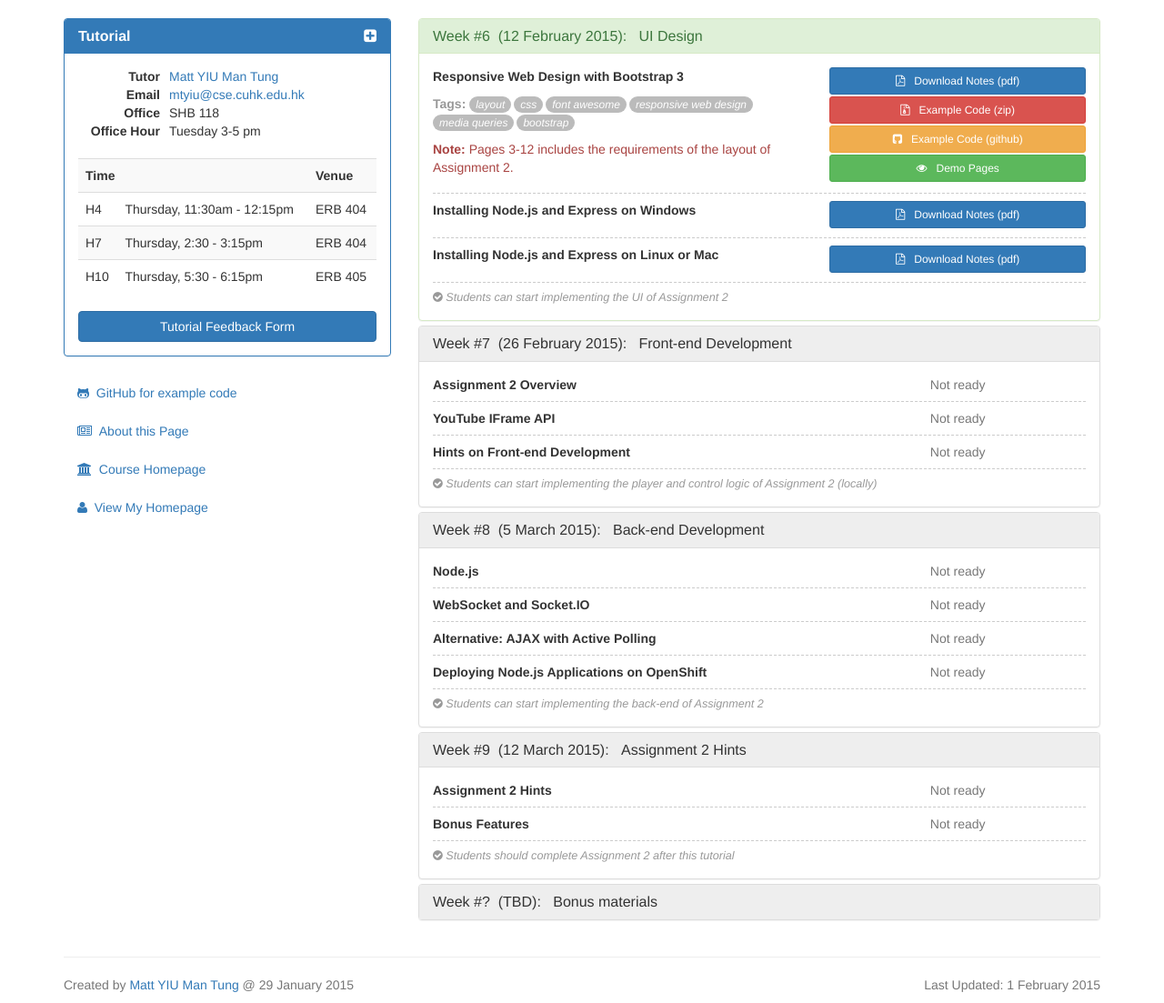
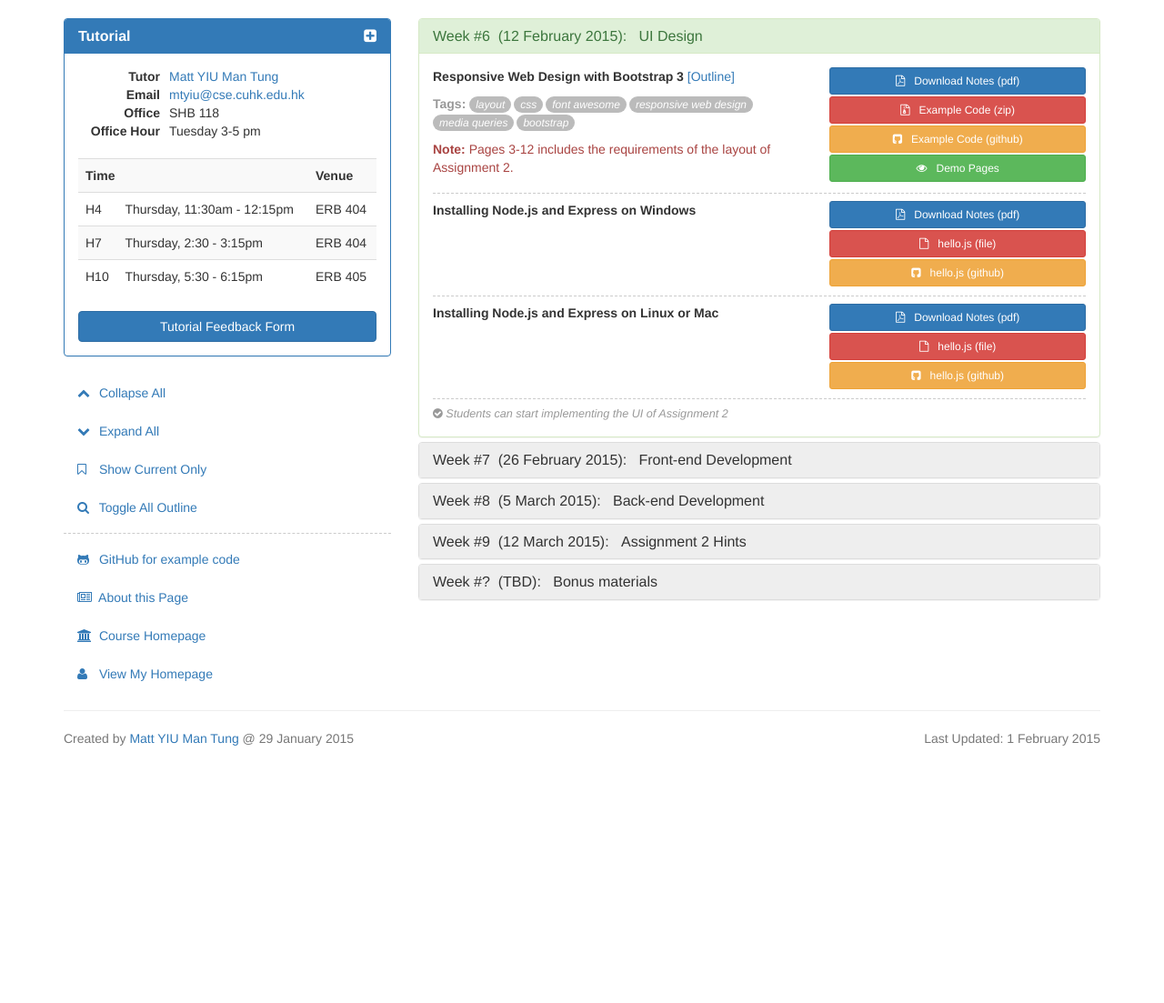
Before and after one commit to mtyiu/csci4140-spring15, a PHP site: page / in a window 1280 px wide. Shown: the part 94-1197 px from the top of the page at 91% size. After the commit the page ends 914 px from the top, so only its background shows below. Run offline with PHP 8.4, Linux system fonts and the light colour scheme.

Commit message:
Add buttons for toggling collapsible elements

```diff
--- a/css/custom.css
+++ b/css/custom.css
@@ -72,3 +72,14 @@ dl.dl-horizontal dd {
 .modal-header {
 	background-color: #ddd;
 }
+
+.outline {
+	margin-bottom: 0;
+	padding: 10px;
+	border: 1px dashed #ddd;
+	background-color: #f5f5f5;
+}
+
+.nav .fa {
+	width: 20px;
+}
--- a/index.html
+++ b/index.html
@@ -43,16 +43,26 @@
 									</a>
 								</h4>
 							</div>
-							<div id="tut-{{ $index }}" class="panel-collapse collapse{{ tutorial.display ? ' in' : '' }}" role="tabpanel" aria-labelledby="tut-heading-{{ $index }}">
+							<div id="tut-{{ $index }}" class="panel-collapse collapse-tut collapse{{ tutorial.display ? ' in' : '' }}{{ tutorial.current ? ' current' : '' }}" role="tabpanel" aria-labelledby="tut-heading-{{ $index }}">
 								<div class="panel-body">
 									<div class="row" ng-repeat-start="topic in tutorial.topics">
 										<div class="col-sm-7">
 											<strong class="topic">{{ topic.title }}</strong>
+											<a data-toggle="collapse" href="#tut-{{ $index }}-outline" aria-expanded="false" aria-controls="tut-{{ $index }}-outline" ng-if="topic.outline !== undefined">
+												[Outline]
+											</a>
+											<div class="collapse collapse-outline" id="tut-{{ $index }}-outline" ng-if="topic.outline !== undefined">
+												<div class="outline">
+													<ul>
+														<li ng-repeat="o in topic.outline">{{ o }}</li>
+													</ul>
+												</div>
+											</div>
 											<p class="tags" ng-if="topic.tags.length > 0">
 												<strong>Tags:</strong>
 												<span ng-repeat="tag in topic.tags" class="badge tag">{{ tag }}</span>
 											</p>
-											<p class="note text-danger" ng-if="topic.note != undefined">
+											<p class="note text-danger" ng-if="topic.note !== undefined">
 												<strong>Note:</strong>
 												<span>{{ topic.note }}</span>
 											</p>
@@ -138,12 +148,33 @@
 						</div>
 					</div>
 					<ul class="nav nav-pills nav-stacked">
+						<li>
+							<a href="javascript:;" id="collapse-all">
+								<i class="fa fa-chevron-up"></i> Collapse All
+							</a>
+						</li>
+						<li>
+							<a href="javascript:;" id="expand-all">
+								<i class="fa fa-chevron-down"></i> Expand All
+							</a>
+						</li>
+						<li>
+							<a href="javascript:;" id="show-current-only">
+								<i class="fa fa-bookmark-o"></i> Show Current Only
+							</a>
+						</li>
+						<li>
+							<a href="javascript:;" id="show-all-outline">
+								<i class="fa fa-search"></i> Toggle All Outline
+							</a>
+						</li>
+						<li><div class="divider"></div></li>
 						<li ng-repeat="nav in navs" ng-switch="nav.type">
 							<a ng-switch-when="normal" href="{{ nav.href }}" target="_blank">
-								<i class="fa fa-{{ nav.icon }}"></i>&nbsp;&nbsp;{{ nav.name }}
+								<i class="fa fa-{{ nav.icon }}"></i> {{ nav.name }}
 							</a>
 							<a ng-switch-when="modal" data-toggle="modal" href="#{{ nav.href }}">
-								<i class="fa fa-{{ nav.icon }}"></i>&nbsp;&nbsp;{{ nav.name }}
+								<i class="fa fa-{{ nav.icon }}"></i> {{ nav.name }}
 							</a>
 						</li>
 					</ul>
@@ -208,5 +239,6 @@
 		</div><!-- /.modal -->
 
 		<script src="js/bootstrap.min.js"></script>
+		<script src="js/custom.js"></script>
 	</body>
 </html>
--- /dev/null
+++ b/js/custom.js
@@ -0,0 +1,15 @@
+$( function() {
+	$( '#collapse-all' ).click( function() {
+		$( '.collapse-tut.in' ).collapse( 'hide' );
+	} );
+	$( '#expand-all' ).click( function() {
+		$( '.collapse-tut' ).collapse( 'show' );
+	} );
+	$( '#show-current-only' ).click( function() {
+		$( '.collapse-tut.in:not(.current)' ).collapse( 'hide' );
+		$( '.collapse-tut.current:not(.in)' ).collapse( 'show' );
+	} );
+	$( '#show-all-outline' ).click( function() {
+		$( '.collapse-outline' ).collapse( 'toggle' );
+	} );
+} );
--- a/json/tutorials.json
+++ b/json/tutorials.json
@@ -10,6 +10,15 @@
 			{
 				"title" : "Responsive Web Design with Bootstrap 3",
 				"note" : "Pages 3-12 includes the requirements of the layout of Assignment 2.",
+				"outline" : [
+					"Assignment 2 overview – Layout design",
+					"CSS (Cascading Style Sheets)",
+					"Font Awesome",
+					"Responsive web design (RWD)",
+					"CSS media queries",
+					"Bootstrap 3",
+					"Setting up the development environment for Node.js and Express"
+				],
 				"downloads" : [
 					{ "type" : "pdf", "name" : "Download Notes", "link" : "tutorials/5/bootstrap.pdf" },
 					{ "type" : "zip", "name" : "Example Code", "link" : "tutorials/5/example_code.zip" },
@@ -21,13 +30,17 @@
 			{
 				"title" : "Installing Node.js and Express on Windows",
 				"downloads" : [
-					{ "type" : "pdf", "name" : "Download Notes", "link" : "tutorials/5/install-nodejs-on-windows.pdf" }
+					{ "type" : "pdf", "name" : "Download Notes", "link" : "tutorials/5/install-nodejs-on-windows.pdf" },
+					{ "type" : "file", "name" : "hello.js", "link" : "tutorials/5/example_code/hello.js" },
+					{ "type" : "github", "name" : "hello.js", "link" : "https://github.com/mtyiu/csci4140-spring15/tree/gh-pages/tutorials/5/example_code/hello.js" }
 				]
 			},
 			{
 				"title" : "Installing Node.js and Express on Linux or Mac",
 				"downloads" : [
-					{ "type" : "pdf", "name" : "Download Notes", "link" : "tutorials/5/install-nodejs-on-linux-mac.pdf" }
+					{ "type" : "pdf", "name" : "Download Notes", "link" : "tutorials/5/install-nodejs-on-linux-mac.pdf" },
+					{ "type" : "file", "name" : "hello.js", "link" : "tutorials/5/example_code/hello.js" },
+					{ "type" : "github", "name" : "hello.js", "link" : "https://github.com/mtyiu/csci4140-spring15/tree/gh-pages/tutorials/5/example_code/hello.js" }
 				]
 			}
 		]
@@ -36,7 +49,7 @@
 		"week" : 7,
 		"date" : "26 February 2015",
 		"theme" : "Front-end Development",
-		"display" : true,
+		"display" : false,
 		"target" : "Students can start implementing the player and control logic of Assignment 2 (locally)",
 		"topics" : [
 			{
@@ -57,7 +70,7 @@
 		"week" : 8,
 		"date" : "5 March 2015",
 		"theme" : "Back-end Development",
-		"display" : true,
+		"display" : false,
 		"target" : "Students can start implementing the back-end of Assignment 2",
 		"topics" : [
 			{
@@ -66,10 +79,6 @@
 			},
 			{
 				"title" : "WebSocket and Socket.IO",
-				"downloads" : null
-			},
-			{
-				"title" : "Alternative: AJAX with Active Polling",
 				"downloads" : null
 			},
 			{
@@ -82,7 +91,7 @@
 		"week" : 9,
 		"date" : "12 March 2015",
 		"theme" : "Assignment 2 Hints",
-		"display" : true,
+		"display" : false,
 		"target" : "Students should complete Assignment 2 after this tutorial",
 		"topics" : [
 			{
```
